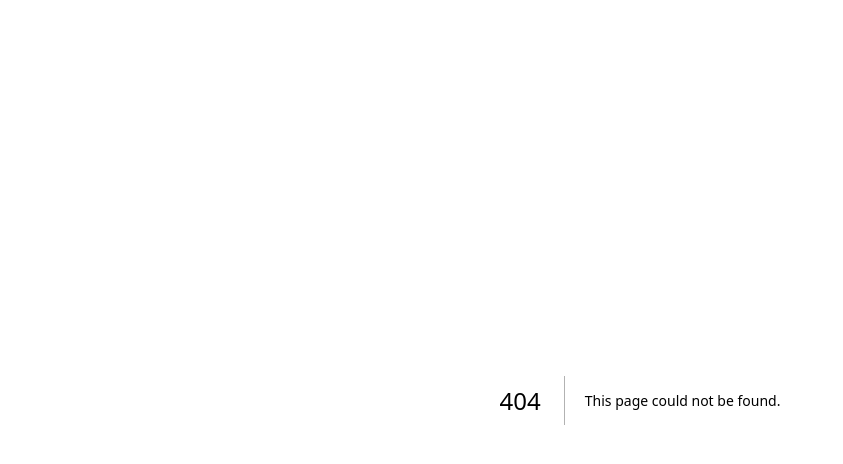
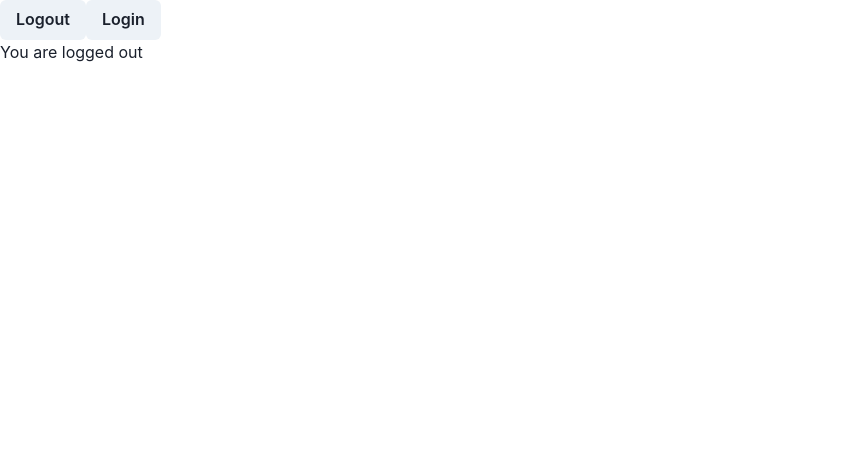
Before and after one commit to TrygveRuudShift/vamos, a Next.js app: page /test_sign_in in a window 1280 px wide. Before the commit this address had no page. Shown: the top 464 px of the page, without its empty margins (0-843 px from the left). Built offline with nearby package versions, Linux system fonts and the light colour scheme; no server answers.

Commit message:
Demo for google auth

```diff
--- a/src/components/atoms/SignInButton/SignInButton.tsx
+++ b/src/components/atoms/SignInButton/SignInButton.tsx
@@ -1,6 +1,7 @@
 import { Button } from "@chakra-ui/react";
 interface ButtonProps {
   [key: string]: any;
+  onclick?: () => void;
 }
 
 export const SignInButton: React.FC<ButtonProps> = ({ children, ...props }) => {
@@ -22,6 +23,7 @@ export const SignInButton: React.FC<ButtonProps> = ({ children, ...props }) => {
         _active={{
           bg: "teal.400"
         }}
+        {...props}
       >
         {children}
       </Button>
--- /dev/null
+++ b/src/firebase/clientApp.ts
@@ -0,0 +1,23 @@
+// Import the functions you need from the SDKs you need
+import { initializeApp } from "firebase/app";
+import { getAuth } from "firebase/auth";
+// TODO: Add SDKs for Firebase products that you want to use
+// https://firebase.google.com/docs/web/setup#available-libraries
+
+// Your web app's Firebase configuration
+// For Firebase JS SDK v7.20.0 and later, measurementId is optional
+const firebaseConfig = {
+  apiKey: "AIzaSyDm3OBHo1XAgUoIr1Dqm-DZhDgmESLIXHw",
+  authDomain: "vamos-pu.firebaseapp.com",
+  projectId: "vamos-pu",
+  storageBucket: "vamos-pu.appspot.com",
+  messagingSenderId: "255921353515",
+  appId: "1:255921353515:web:53911841a6263e81750b6e",
+  measurementId: "G-VKPZ8TPZ6M"
+};
+
+// Initialize Firebase
+const app = initializeApp(firebaseConfig);
+const auth = getAuth(app);
+
+export { auth };
--- /dev/null
+++ b/src/pages/test_sign_in.tsx
@@ -0,0 +1,58 @@
+import React, { useState } from "react";
+import { Button } from "@chakra-ui/react";
+//Inside the AuthContext file.
+
+import { GoogleAuthProvider, signInWithPopup } from "firebase/auth";
+import { auth } from "../firebase/clientApp";
+
+// Inside AuthProvider
+const provider = new GoogleAuthProvider();
+
+const login = () => {
+  signInWithPopup(auth, provider)
+    .then((result) => {
+      // This gives you a Google Access Token. You can use it to access the Google API.
+      const credential = GoogleAuthProvider.credentialFromResult(result);
+      const token = credential?.accessToken;
+      // The signed-in user info.
+      const user = result.user;
+      console.log({ credential, token, user });
+    })
+    .catch((error) => {
+      // Handle Errors here.
+      const errorCode = error.code;
+      const errorMessage = error.message;
+      // The email of the user's account used.
+      const email = error.email;
+      // The AuthCredential type that was used.
+      const credential = GoogleAuthProvider.credentialFromError(error);
+      console.log({ errorCode, errorMessage, email, credential });
+    });
+};
+
+const logout = () => {
+  auth.signOut();
+  console.log("logout");
+};
+
+
+// create page
+
+const Login = () => {
+  // use hooks to get auth.currentUser
+  const [user, setUser] = useState(auth.currentUser);
+  // listen for auth state changes
+  auth.onAuthStateChanged((user) => {
+    setUser(user);
+  });
+
+  return (
+    <div>
+      <Button onClick={logout}>Logout</Button>
+      <Button onClick={login}>Login</Button>
+      <p>{user ? `Hello ${user.displayName}` : "You are logged out"}</p>
+    </div>
+  );
+};
+
+export default Login;
```
